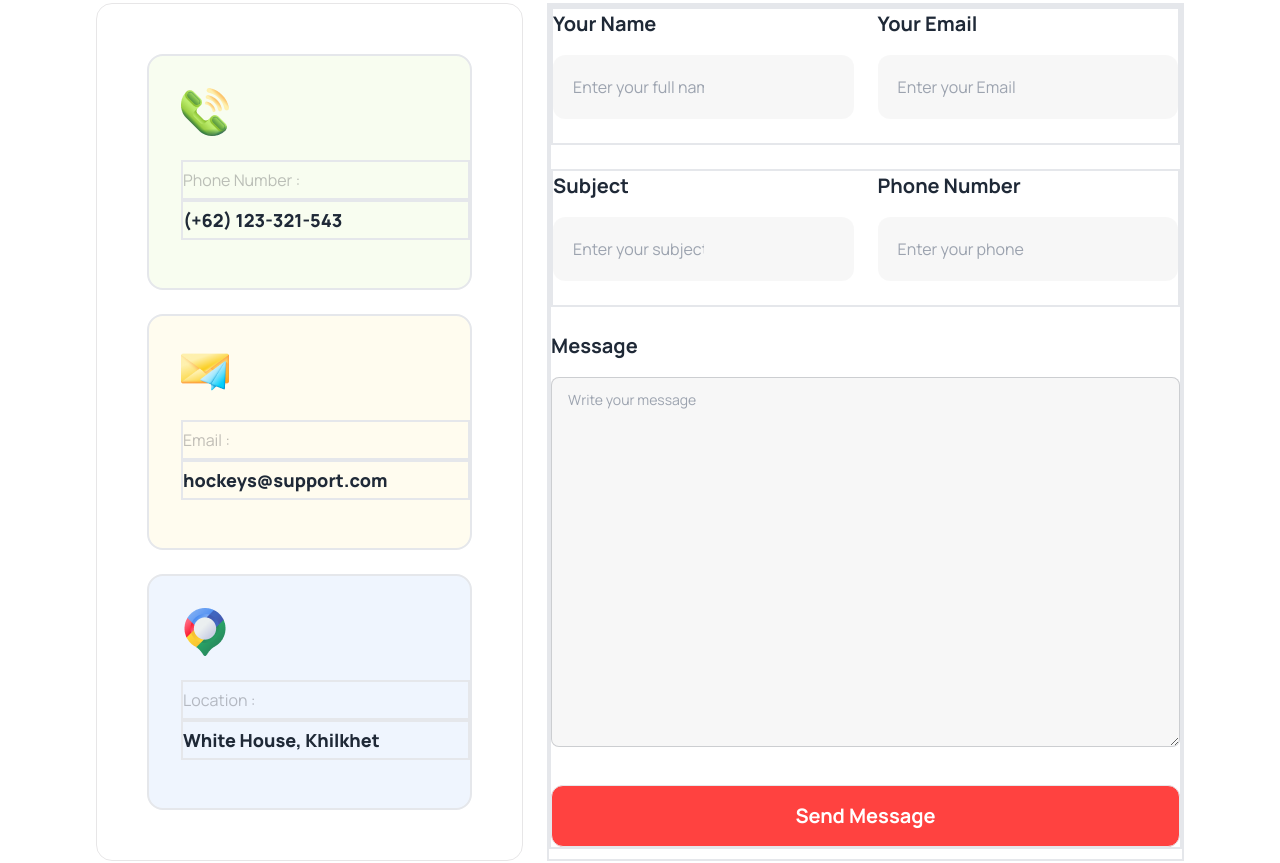
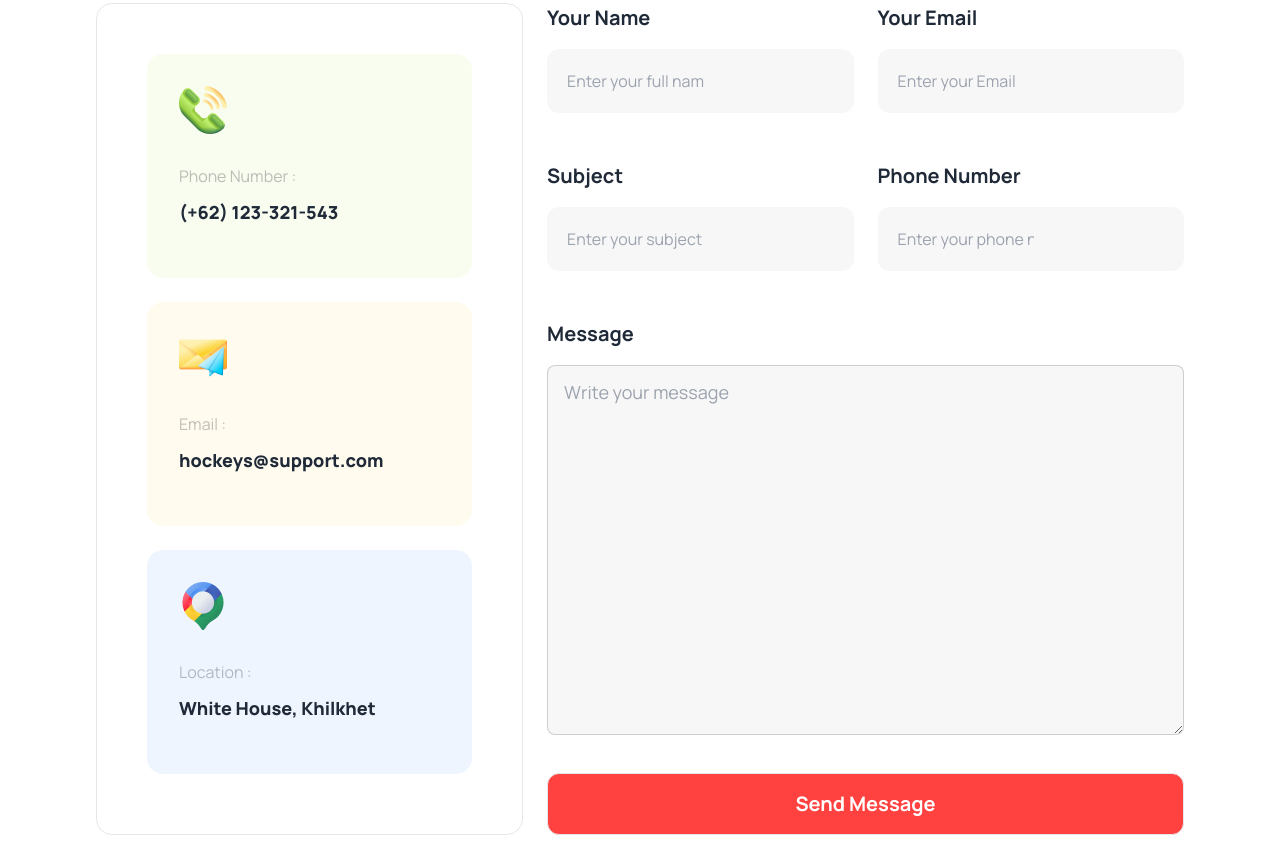
Before and after one commit to barta3235/M3_m15_B9A3_Hockey_landingpage, a plain HTML site: page index.html in a window 1280 px wide. Shown: the part 4564-5427 px from the top of the page. Drawn offline with nearby package versions, Linux system fonts and the light colour scheme.

Commit message:
get in touch grid section done with resonsive without borders

```diff
--- a/index.html
+++ b/index.html
@@ -529,36 +529,36 @@
               <!-- card section -->
                 <div class="flex flex-col gap-6 border p-6 lg:p-[50px] rounded-2xl border-[#1312181A] lg:w-2/5 mb-6 lg:mb-0">
                   <!-- card1 -->
-                    <div class="border-2 pt-8 pb-12 pl-8 rounded-2xl bg-[#BCED6D1A]">
+                    <div class=" pt-8 pb-12 pl-8 rounded-2xl bg-[#BCED6D1A]">
                         <img src="./Images/Group 1171275317.png" alt="">
-                        <h3 class="text-[#0D0D1242] font-normal mt-6 leading-9 border-2">Phone Number :</h3>
-                        <h3 class="text-[18px] font-extrabold leading-9 border-2">(+62) 123-321-543</h3>
+                        <h3 class="text-[#0D0D1242] font-normal mt-6 leading-9">Phone Number :</h3>
+                        <h3 class="text-[18px] font-extrabold leading-9">(+62) 123-321-543</h3>
                     </div>
 
                     <!-- card 2 -->
-                    <div class="border-2 pt-8 pb-12 pl-8 rounded-2xl bg-[#FDDD5F1A]">
+                    <div class="pt-8 pb-12 pl-8 rounded-2xl bg-[#FDDD5F1A]">
                       <img src="./Images/Group 1171275318.png" alt="">
-                      <h3 class="text-[#0D0D1242] font-normal mt-6 leading-9 border-2">Email :</h3>
-                      <h3 class="text-[18px] font-extrabold leading-9 border-2">hockeys@support.com</h3>
+                      <h3 class="text-[#0D0D1242] font-normal mt-6 leading-9 ">Email :</h3>
+                      <h3 class="text-[18px] font-extrabold leading-9 ">hockeys@support.com</h3>
                     </div>
 
                     <!-- card 3 -->
-                    <div class="border-2 pt-8 pb-12 pl-8 rounded-2xl bg-[#629CF31A]">
+                    <div class="pt-8 pb-12 pl-8 rounded-2xl bg-[#629CF31A]">
                       <img src="./Images/Group 1171275321.png" alt="">
-                      <h3 class="text-[#0D0D1242] font-normal mt-6 leading-9 border-2">Location :</h3>
-                      <h3 class="text-[18px] font-extrabold leading-9 border-2">White House, Khilkhet</h3>
+                      <h3 class="text-[#0D0D1242] font-normal mt-6 leading-9">Location :</h3>
+                      <h3 class="text-[18px] font-extrabold leading-9">White House, Khilkhet</h3>
                     </div>
 
                 </div>
 
                 <!-- form section -->
 
-                <div class="border-2 lg:w-3/5">
+                <div class="lg:w-3/5">
 
-                   <form class="border-2">
+                   <form class="">
 
                     <!-- name email -->
-                      <div class="flex flex-col lg:flex-row border-2 gap-6 mb-6">
+                      <div class="flex flex-col lg:flex-row gap-6 mb-6">
 
                         <div class="mb-4 lg: mb-6">
                           <h3 class="text-[20px] font-bold mb-4">Your Name</h3>
@@ -574,7 +574,7 @@
 
 
                        <!-- subject phone number -->
-                      <div class="flex flex-col lg:flex-row border-2 gap-6 mb-6">
+                      <div class="flex flex-col lg:flex-row gap-6 mb-6">
 
                         <div class="mb-4 lg: mb-6">
                           <h3 class="text-[20px] font-bold mb-4">Subject</h3>
@@ -591,7 +591,7 @@
                        <!-- message  -->
                        <div class="mb-8">
                           <h3 class="text-[20px] font-bold mb-4">Message</h3>
-                          <textarea class="textarea textarea-bordered w-full bg-[#13121808] h-[200px] lg:h-[370px] text-[#1312184D]" placeholder="Write your message"></textarea>
+                          <textarea class="textarea textarea-bordered w-full bg-[#13121808] h-[200px] lg:h-[370px] text-[#1312184D] text-[18px]" placeholder="Write your message"></textarea>
                        </div>
 
                        <button class="border bg-[#FF4240] rounded-xl px-6 py-[15px] text-[20px] text-white font-bold w-full">Send Message</button>
```
